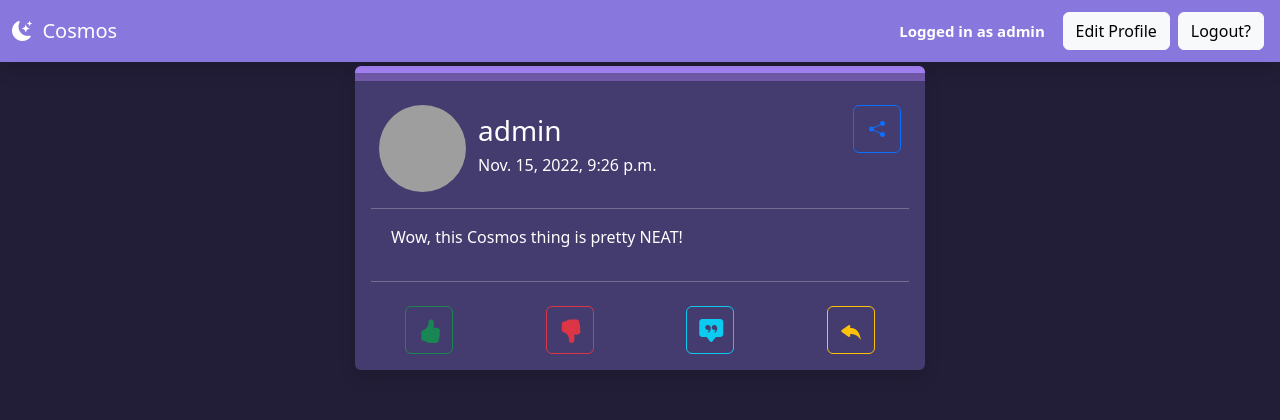
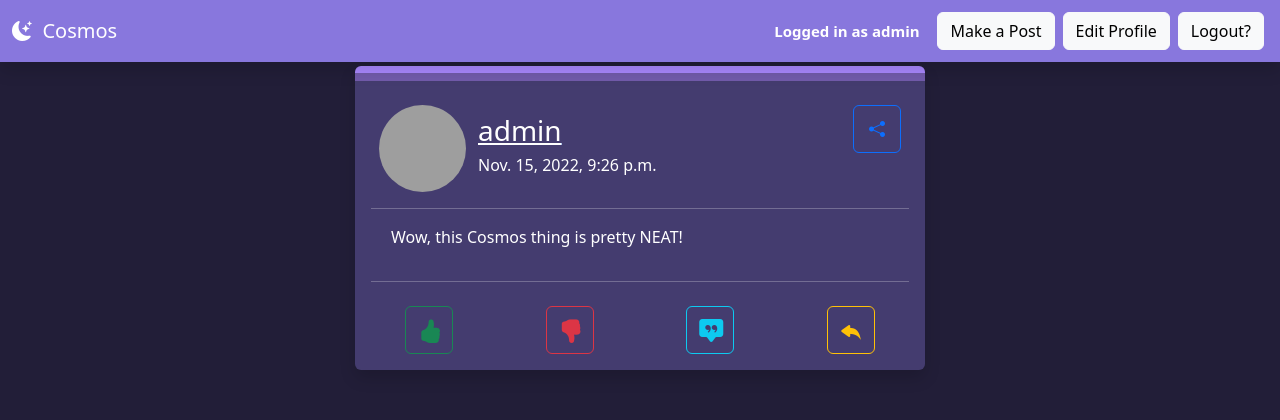
Before and after one commit to swirty/cs416-final, a Django app: page / in a window 1280 px wide. Shown: the top 420 px of the page. Run offline with Django 4.2, Linux system fonts and the light colour scheme; a user stored in the database is signed in; data comes from the database, SQL or seed files in the repository; both versions use the stored data as it was after the commit; some libraries are stand-ins or nearby versions; grey boxes are pictures that could not be loaded.

Commit message:
prepped the backend for post creation

```diff
--- a/cosmos/urls.py
+++ b/cosmos/urls.py
@@ -4,7 +4,11 @@ from django.conf import settings
 from django.conf.urls.static import static
 
 urlpatterns = [
-    path('', views.homePage, name="landing"),
+    path('', views.homePage, name='landing'),
+    path('post/create', views.createPost, name='createPost'),
+    path('post/<int:view_post>', views.showPost, name='queryPost'),
+    path('user/<int:other_user>', views.showProfile, name='queryUser'),
+    path('user/', views.showProfile, name='queryUser'),
     path('account/edit', views.editUser, name='editUser'),
     path('account/signup', views.createUser, name='createUser'),
     path('account/', include('django.contrib.auth.urls'), name="loginPage"),
--- a/cosmos/views.py
+++ b/cosmos/views.py
@@ -50,3 +50,19 @@ def createUser(request):
                'header_flavor': 'Create Your Account',
                'button_flavor': 'Create Account'}
     return render(request, 'registration/edit-create-user.html', context)
+
+
+def showProfile(request, other_user=None):
+    if request.method == 'POST' or other_user == request.user.id or other_user is None:
+        redirect('/')
+    context = {'posts': Post.objects.filter(user=other_user).order_by('posted_at').reverse(),
+               'current_user': request.user}
+    return render(request, 'cosmos/user-profile.html', context)
+
+
+def createPost(request):
+    return None
+
+
+def showPost(request):
+    return None
--- a/templates/cosmos/user-profile.html
+++ b/templates/cosmos/user-profile.html
@@ -11,6 +11,9 @@
         <a class="navbar-brand" href="/" style="color: white;"><i class="bi bi-moon-stars-fill"></i>&nbsp;&nbsp;Cosmos</a>
         <div class="d-flex align-self-end">
             <h5 class="align-self-center m-1"><span class="badge badge-light justify-self-right">Logged in as {{ current_user.username }}</span></h5>
+            <a class="text-white fw-bold m-1" href="/post/create">
+                <button class="btn btn-light">Make a Post</button>
+            </a>
             <a class="text-white fw-bold m-1" href="/account/edit">
                 <button class="btn btn-light">Edit Profile</button>
             </a>
@@ -35,13 +38,13 @@
 
             <!-- Pfp -->
             <div class="col-2 d-flex px-0">
-              <img src="http://placekitten.com/256/256" class="rounded-circle" width="100%" height="100%">
+                <a href="/user/{{ post.user_id }}"><img src="http://placekitten.com/256/256" class="rounded-circle" width="100%" height="100%"></a>
             </div>
 
             <!-- Username / Date Posted -->
             <div class="col d-flex align-items-center">
               <div>
-                <h3>{{ post.user.username }}</h3>
+                  <a href="/user/{{ post.user_id }}"><h3 class="text-white text-decoration-underline">{{ post.user.username }}</h3></a>
                 <h6 class="">{{ post.posted_at }}</h6>
               </div>
             </div>
```
Also changed, not shown: CS416FinalProject/forms.py (+6 -9 lines), templates/cosmos/make-post.html (added, +10 -0 lines), db.sqlite3.
